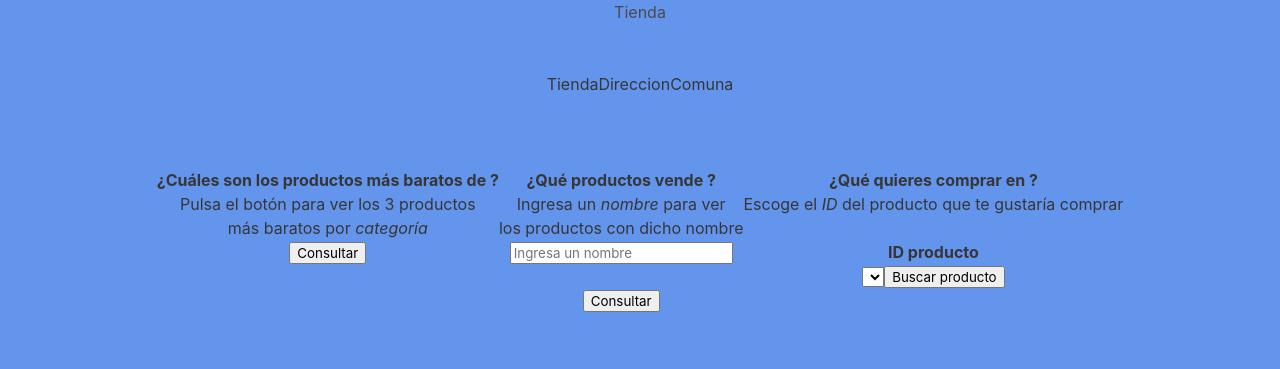
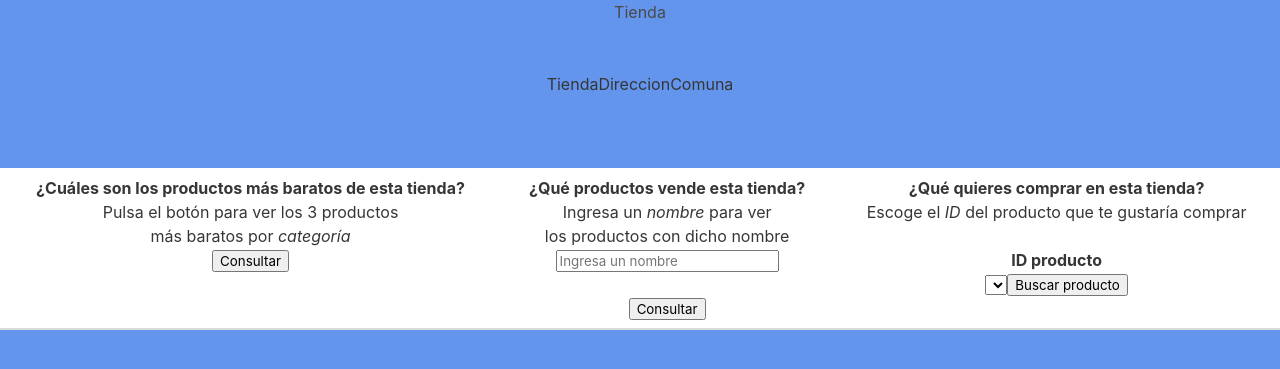
Before and after one commit to acastill20/grupo8, a PHP site: page /Tiendas/visitar_tienda.php in a window 1280 px wide. Shown: the part 56-425 px from the top of the page. Run offline with PHP 8.4, Linux system fonts and the light colour scheme; data that the repository does not hold is empty; some libraries are stand-ins or nearby versions.

Commit message:
visitar_tienda cambios tabla y preguntas sin nombre tienda

```diff
--- a/Sites/Tiendas/visitar_tienda.php
+++ b/Sites/Tiendas/visitar_tienda.php
@@ -52,15 +52,13 @@ $d = $data[0];
 <br>
 
 <div align='center'>
-    <table>
+    <table class="table is-fullwidth">
     <thead>
     <tr>
         <th>
             <!-- PUNTO 1 PÁGINA DE COMPRAS -->
             <div align='center'>
-                <?php
-                echo "<p> ¿Cuáles son los productos más baratos de $d[0]? </p>"
-                ?>
+                <p> ¿Cuáles son los productos más baratos de esta tienda? </p>
                 <h2>
                 Pulsa el botón para ver los 3 productos<br />más baratos por <em>categoría</em>
                 </h2>
@@ -73,7 +71,6 @@ $d = $data[0];
             <div>
                 <?php
                     if (! empty($_POST['submit_C1'])){
-                        // CAMBIAR ID TIENDA
                         $query11 = "SELECT productos.id, productos.nombre, productos.precio
                         FROM productos, vende
                         WHERE vende.id_tienda = $tienda_id
@@ -166,9 +163,7 @@ $d = $data[0];
         <th>
             <!-- PUNTO 2 PÁGINA DE COMPRAS -->
             <div align='center'>
-                <?php
-                echo "<p> ¿Qué productos vende $d[0]? </p>"
-                ?>
+                <p> ¿Qué productos vende esta tienda? </p>
                 <h2>
                 Ingresa un <em>nombre</em> para ver<br />los productos con dicho nombre
                 </h2>
@@ -184,7 +179,6 @@ $d = $data[0];
                 <?php
                     if (! empty($_POST['submit_C2'])){
                         $nombre_producto_ingresado = strtolower($_POST['texto_ingresado']);
-                        // CAMBIAR ID TIENDA
                         $query21 = "SELECT productos.nombre, productos.categoria, productos.descripcion
                         FROM productos, vende
                         WHERE vende.id_tienda = $tienda_id
@@ -225,9 +219,7 @@ $d = $data[0];
         <th>
             <!-- PUNTO 3 PÁGINA DE COMPRAS -->
             <div align='center'>
-                <?php
-                echo "<p> ¿Qué quieres comprar en $d[0]? </p>"
-                ?>
+                <p> ¿Qué quieres comprar en esta tienda? </p>
                 <h2>
                     Escoge el <em>ID</em> del producto que te gustaría comprar
                 </h2>
@@ -268,7 +260,6 @@ $d = $data[0];
                         // echo $tid;
                         // echo $uid;
 
-                        // CAMBIAR ID TIENDA
                         $query32 = "SELECT generar_compra($prid, $tid, $uid);";
                         $result32 = $db2 -> prepare($query32);
                         $result32 -> execute();
@@ -330,7 +321,6 @@ $d = $data[0];
                             La tienda no vende este producto.<br />Intenta con otro ID.
                             </div>
                             </article>";
-                            // echo 'La tienda no vende este producto. Intenta con otro ID.';
                         }
 
                         elseif ($opcion==1){
@@ -342,7 +332,6 @@ $d = $data[0];
                             La tienda no despacha a ninguna de las comunas de tus direcciones.
                             </div>
                             </article>";
-                            // echo 'La tienda no despacha a ninguna de las comunas de tus direcciones.';
                         }
 
                         elseif ($opcion==2){
@@ -357,7 +346,6 @@ $d = $data[0];
                             ¡Se ha realizado con éxito tu compra!<br />Compra #$coid<br />Precio: $$precio<br />Envío con dirección a $nombre_direccion
                             </div>
                             </article>";
-                            // echo "¡Se ha realizado con éxito tu compra!<br />Compra #$coid<br />Precio: $$precio<br />Envío con dirección a $nombre_direccion";
                         }
                     }
                 ?>
```
